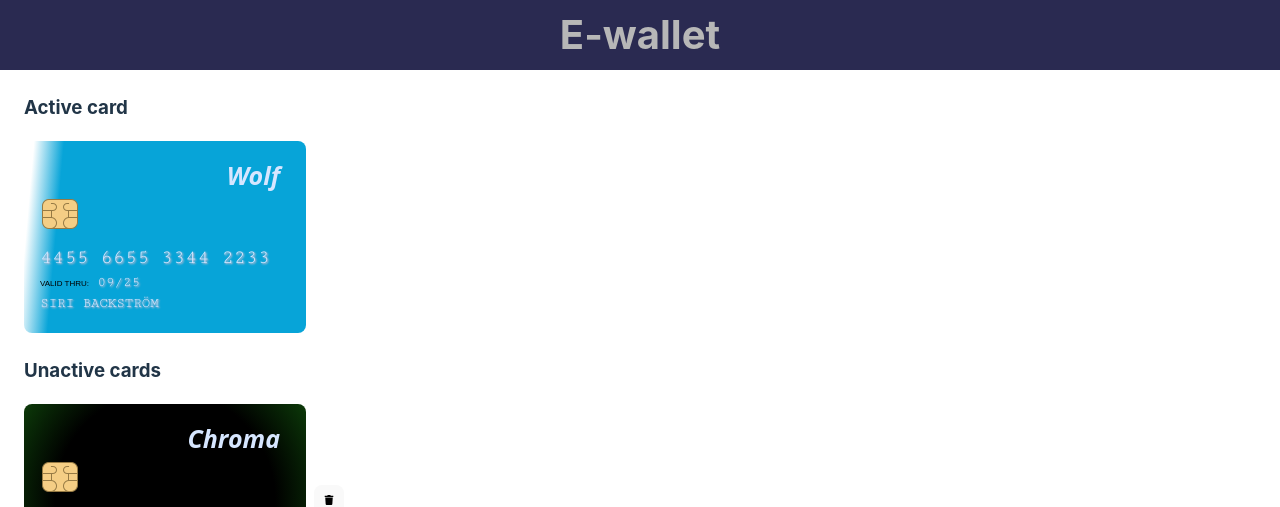
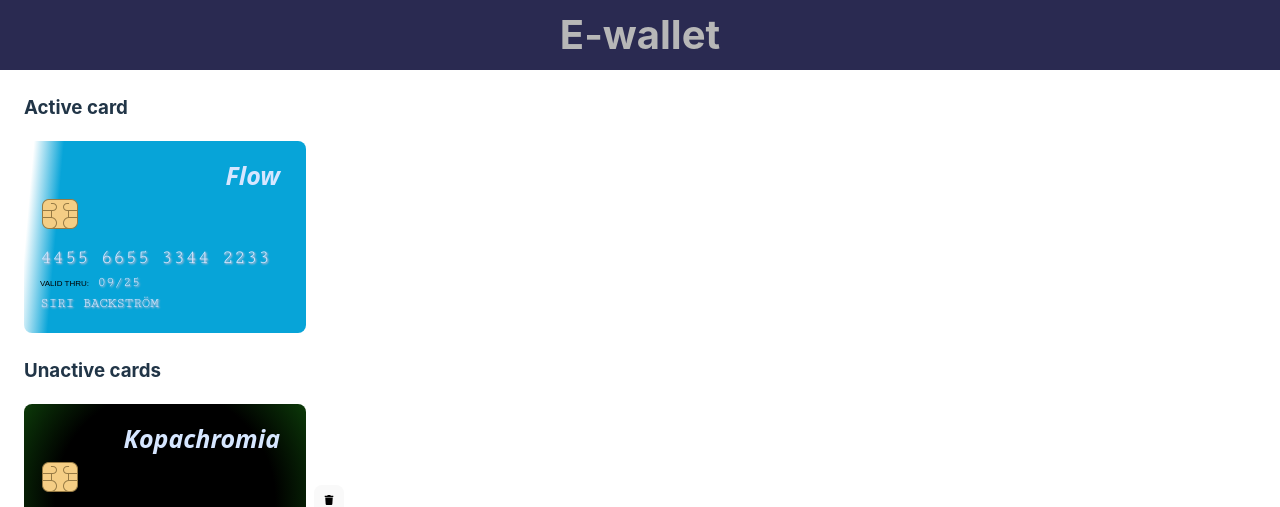
Before and after one commit to sirisab/E-Wallet, a React (Vite) app: page / in a window 1280 px wide. Shown: the top 507 px of the page. Built offline with nearby package versions, Linux system fonts and the light colour scheme.

Commit message:
adds updates to css regarding card bgcolor

```diff
--- a/src/features/card/Card.module.css
+++ b/src/features/card/Card.module.css
@@ -50,7 +50,7 @@
   font-size: 14px;
 }
 
-.Igor {
+.Gori {
   background: repeating-linear-gradient(
     0deg,
     #d80707,
@@ -60,7 +60,7 @@
   );
 }
 
-.Chroma {
+.Kopachromia {
   background: repeating-radial-gradient(
     circle,
     #000000,
@@ -74,7 +74,7 @@
   }
 }
 
-.Wolf {
+.Flow {
   background: repeating-linear-gradient(
     95deg,
     #ffffff,
--- a/src/features/card/cardSlice.js
+++ b/src/features/card/cardSlice.js
@@ -7,22 +7,22 @@ const cardSlice = createSlice({
     cards: [
       {
         id: 54,
-        bgColor: "Wolf",
+        bgColor: "Flow",
         cardNumber: "4455 6655 3344 2233",
         validThruMonth: "09",
         validThruYear: "25",
         name: "SIRI BACKSTRÖM",
-        brand: "Wolf",
+        brand: "Flow",
         active: true,
       },
       {
         id: 77,
-        bgColor: "Chroma",
+        bgColor: "Kopachromia",
         cardNumber: "4455 6655 3344 2233",
         validThruMonth: "09",
         validThruYear: "25",
         name: "ISIS BACKSTRÖM",
-        brand: "Chroma",
+        brand: "Kopachromia",
         active: false,
       },
     ],
```
